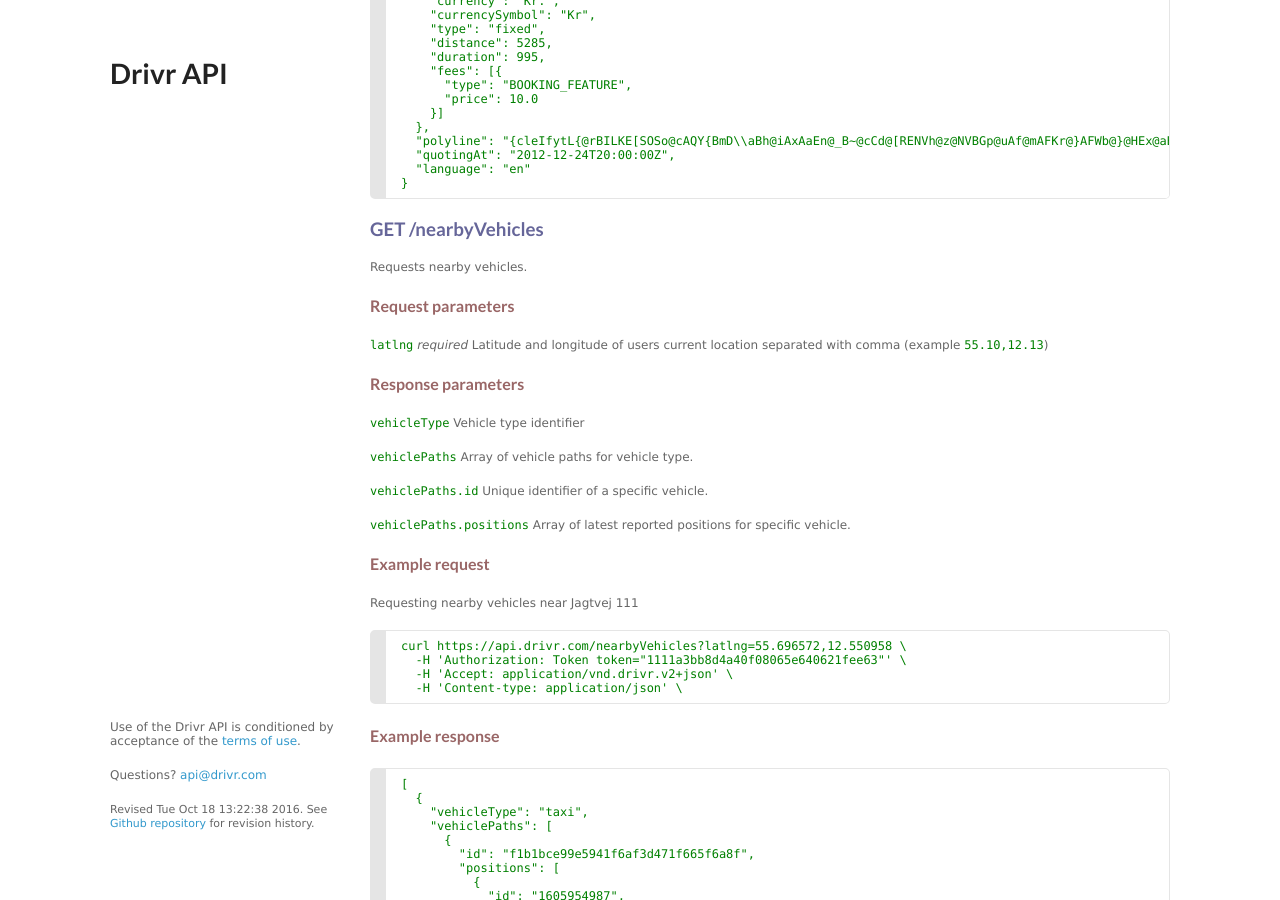
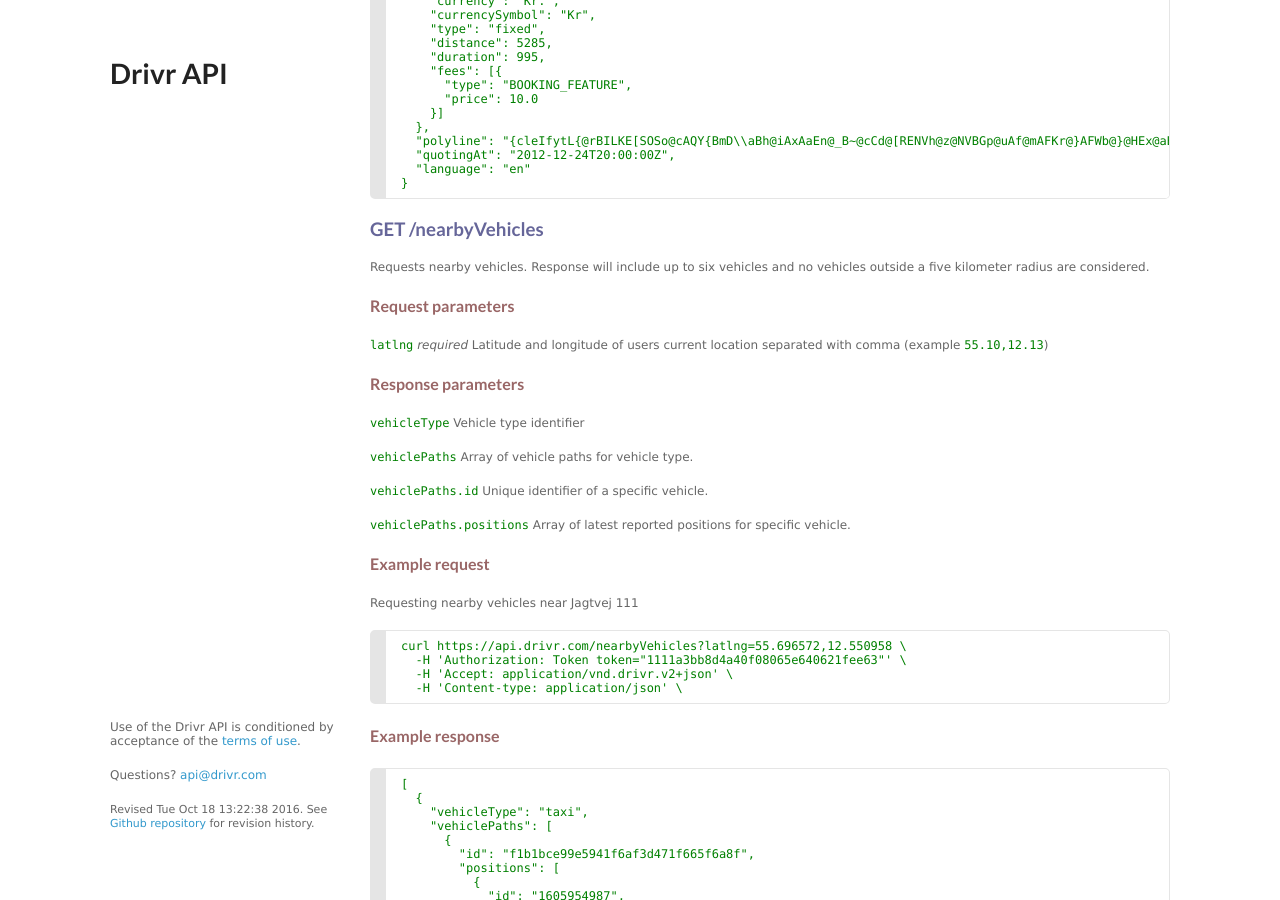
Before and after one commit to clickataxi/api-documentation, a Jekyll site: the page built from index.md, in a window 1280 px wide and 900 px high, scrolled down 31241 px. Built offline with Jekyll 4.4.1, drawn with Linux system fonts in a browser that asks for light colours.

Commit message:
style: includes description of limits exposed by /nearbyVehicles endpoint

```diff
--- a/index.md
+++ b/index.md
@@ -2118,7 +2118,7 @@
 
 ### <a id="nearby_vehicles" href="#nearby_vehicles">GET /nearbyVehicles</a>
 
-Requests nearby vehicles.
+Requests nearby vehicles. Response will include up to six vehicles and no vehicles outside a five kilometer radius are considered.
 
 
 #### Request parameters
```
